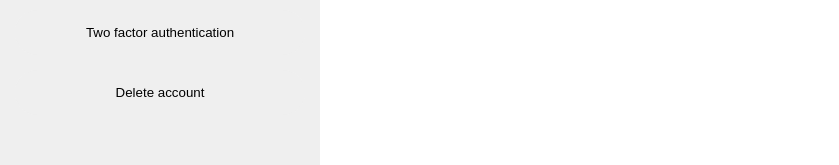
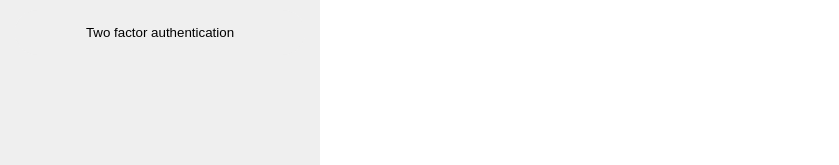
Before and after one commit to Misaoo/TidsbankenFE, a React (Create React App) app: page /profile in a window 1280 px wide. Shown: the part 540-705 px from the top of the page, without its empty margins (0-839 px from the left). Built offline with nearby package versions, Linux system fonts and the light colour scheme; no server answers; sample sign-in values are in the browser's storage.

Commit message:
delete account button/SettingComponent: removed from front-end

```diff
--- a/src/components/profile/SettingComponent.tsx
+++ b/src/components/profile/SettingComponent.tsx
@@ -164,7 +164,7 @@ const SettingComponent = (props: any) => {
         <div className={SettingsStyles.wrapper}>
             <button className={[commonStyles.button, SettingsStyles.button].join(" ")} value="changePassword" onClick={UpdatePasswordModal}>Change Password</button>
             <button className={[commonStyles.button, SettingsStyles.button].join(" ")} onClick={Update2faModal}>Two factor authentication</button>
-            <button className={[commonStyles.button, SettingsStyles.button].join(" ")} onClick={DeleteModal}>Delete account</button>
+            {/*<button className={[commonStyles.button, SettingsStyles.button].join(" ")} onClick={DeleteModal}>Delete account</button>*/}
 
             <Modal display={showModal} setDisplay={setshowModal} title="New password">
                 <form onSubmit={handlePasswordSubmit}>
```
